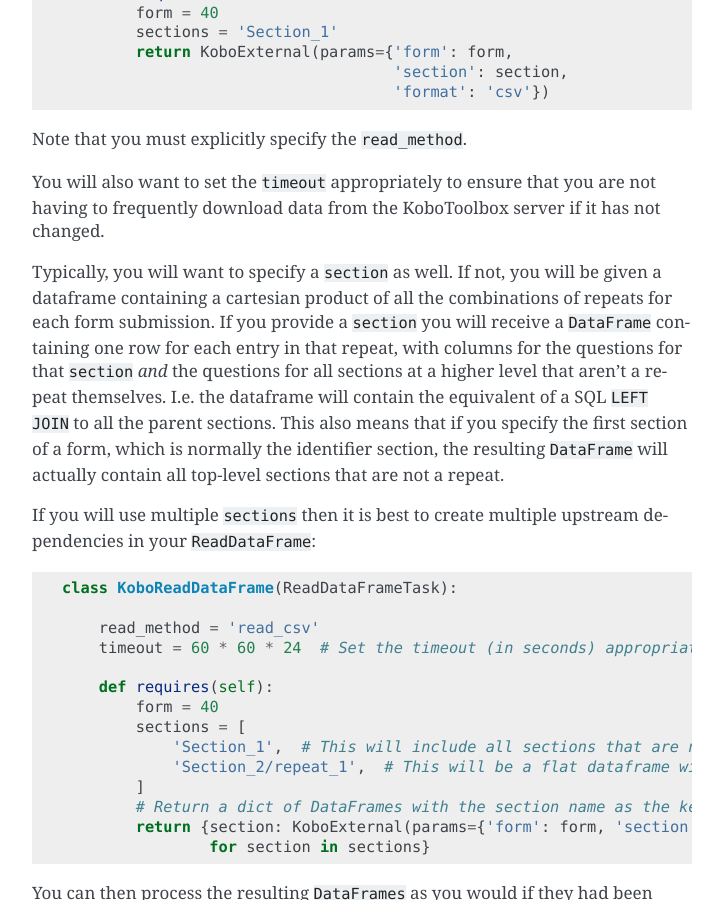
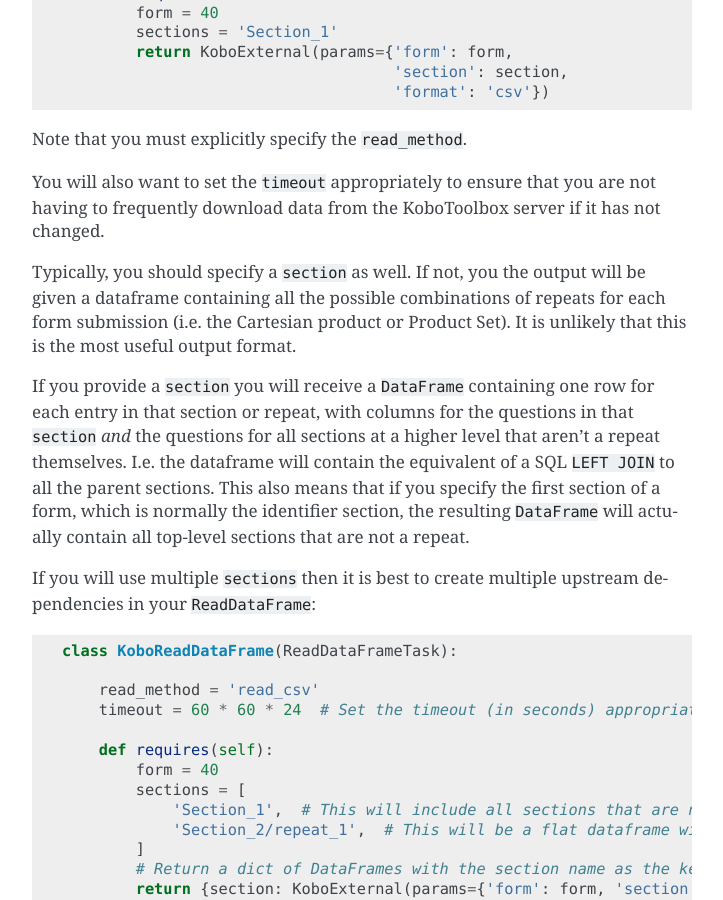
Before and after one commit to technicaltitch/pipelines, a Sphinx documentation site: the page built from docs/developers/external.md, in a window 1280 px wide and 900 px high, scrolled down 1784 px. Shown: the whole window, without its empty margins (388-1111 px from the left). Built offline with Sphinx 7.4.7, drawn with Linux system fonts in a browser that asks for light colours; formulas are drawn with MathJax 3.

Commit message:
Minor docs fix for KoboExternal - see #8928

```diff
--- a/docs/developers/external.md
+++ b/docs/developers/external.md
@@ -94,12 +94,14 @@
 you are not having to frequently download data from the KoboToolbox
 server if it has not changed.
 
-Typically, you will
-want to specify a `section` as well. If not, you will be given a dataframe
-containing a cartesian product of all the combinations of repeats for each
-form submission. If you provide a `section` you will receive a `DataFrame`
-containing one row for each entry in that repeat, with columns for the
-questions for that `section` *and* the questions for all sections at a higher
+Typically, you should specify a `section` as well. If not, you the output
+will be given a dataframe containing all the possible combinations of repeats
+for each form submission (i.e. the Cartesian product or Product Set). It is
+unlikely that this is the most useful output format.
+
+If you provide a `section` you will receive a `DataFrame`
+containing one row for each entry in that section or repeat, with columns for the
+questions in that `section` *and* the questions for all sections at a higher
 level that aren't a repeat themselves. I.e. the dataframe will contain the
 equivalent of a SQL `LEFT JOIN` to all the parent sections. This also means
 that if you specify the first section of a form, which is normally the
```
